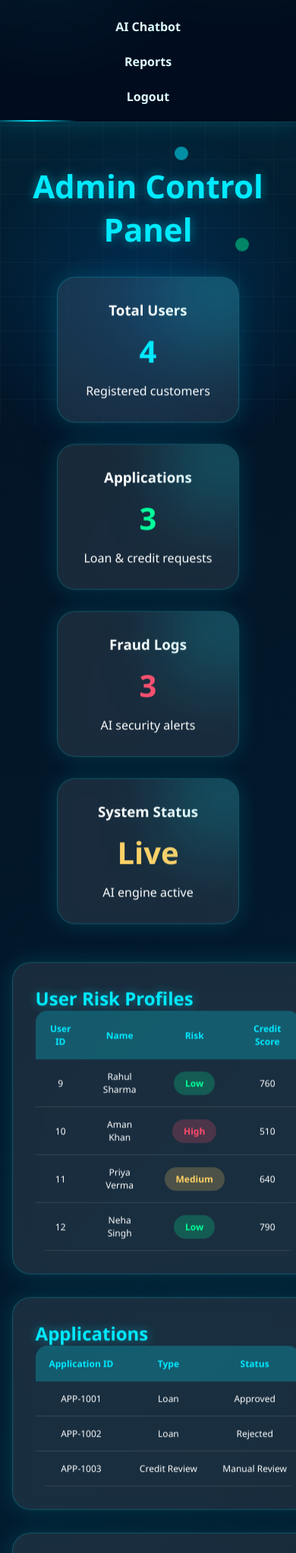
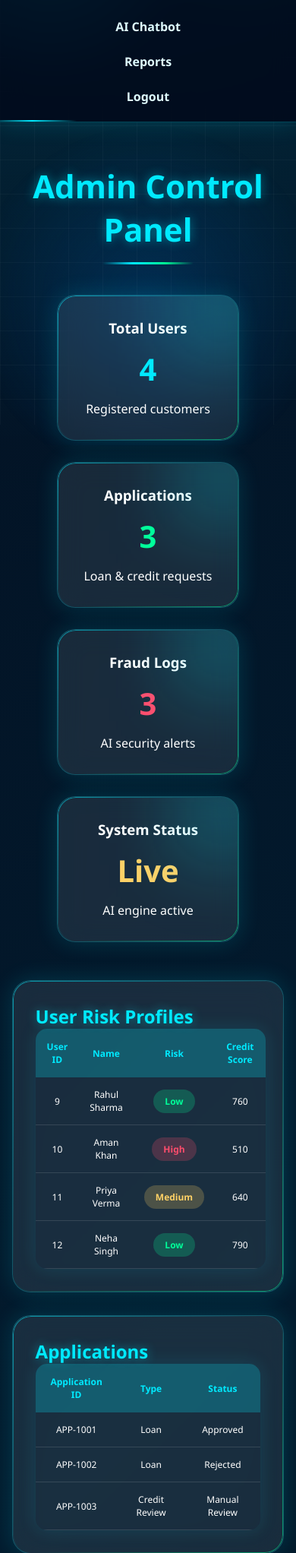
Before and after one commit to ARUN-8006/AI_Financial_Risk_Platform, a Flask app: page /admin in a window 390 px wide. Shown: the part 285-2329 px from the top of the page at 76% size. Run offline with Flask 3, Linux system fonts and the light colour scheme; a user stored in the database is signed in; data comes from the database, SQL or seed files in the repository; parts of the project's set-up code (start-up, migrations or seed data) failed here and were passed over.

Commit message:
Add ultra premium UI and mobile stability fix

```diff
--- a/static/css/style.css
+++ b/static/css/style.css
@@ -588,3 +588,177 @@ button {
         box-shadow: 0 0 15px rgba(0,234,255,0.45);
     }
 }
+/* ============================= */
+/* MOBILE STABILITY FIX */
+/* ============================= */
+
+html, body {
+    max-width: 100%;
+    overflow-x: hidden;
+}
+
+@media(max-width: 768px) {
+    .card,
+    .dash-card,
+    .form-box,
+    .analytics-box,
+    .admin-box,
+    .chat-container,
+    .login-card {
+        animation: fadeUp 0.5s ease both !important;
+        transform: none !important;
+        translate: none !important;
+    }
+
+    .hero::before,
+    .hero::after,
+    .cards::before,
+    .dashboard::before {
+        display: none !important;
+    }
+
+    .btn:hover,
+    button:hover,
+    .card:hover,
+    .dash-card:hover,
+    .analytics-box:hover,
+    .admin-box:hover {
+        transform: none !important;
+    }
+
+    .secondary {
+        margin-left: 0;
+        margin-top: 12px;
+    }
+}
+/* ============================= */
+/* ULTRA PREMIUM CYBER UI */
+/* ============================= */
+
+.hero h1::after {
+    content: "AI Risk Intelligence";
+    display: block;
+    font-size: 22px;
+    margin-top: 18px;
+    letter-spacing: 4px;
+    color: #00ff99;
+    -webkit-text-fill-color: #00ff99;
+    animation: typingGlow 2s infinite alternate;
+}
+
+@keyframes typingGlow {
+    from {
+        opacity: 0.55;
+        text-shadow: 0 0 8px #00eaff;
+    }
+    to {
+        opacity: 1;
+        text-shadow: 0 0 25px #00ff99;
+    }
+}
+
+.card::after,
+.dash-card::after,
+.analytics-box::after,
+.admin-box::after {
+    content: "";
+    position: absolute;
+    inset: 0;
+    border-radius: inherit;
+    border: 1px solid transparent;
+    background: linear-gradient(135deg, rgba(0,234,255,0.6), transparent, rgba(0,255,153,0.55)) border-box;
+    mask:
+        linear-gradient(#fff 0 0) padding-box,
+        linear-gradient(#fff 0 0);
+    mask-composite: exclude;
+    pointer-events: none;
+}
+
+.card,
+.dash-card,
+.analytics-box,
+.admin-box {
+    position: relative;
+    overflow: hidden;
+}
+
+.card:hover::before,
+.dash-card:hover::before,
+.analytics-box:hover::before,
+.admin-box:hover::before {
+    content: "";
+    position: absolute;
+    width: 180px;
+    height: 180px;
+    background: rgba(0,255,153,0.22);
+    filter: blur(55px);
+    left: -60px;
+    bottom: -60px;
+}
+
+.page-title::after {
+    content: "";
+    display: block;
+    width: 180px;
+    height: 3px;
+    margin: 15px auto 0;
+    background: linear-gradient(90deg, transparent, #00eaff, #00ff99, transparent);
+    animation: titleLine 2s infinite alternate;
+}
+
+@keyframes titleLine {
+    from {
+        width: 90px;
+        opacity: 0.5;
+    }
+    to {
+        width: 260px;
+        opacity: 1;
+    }
+}
+
+.result {
+    animation: resultPulse 2s infinite alternate;
+}
+
+@keyframes resultPulse {
+    from {
+        box-shadow: 0 0 12px rgba(0,234,255,0.25);
+    }
+    to {
+        box-shadow: 0 0 28px rgba(0,255,153,0.45);
+    }
+}
+
+input:focus {
+    border-color: #00ff99;
+    box-shadow: 0 0 18px rgba(0,255,153,0.35);
+}
+
+table {
+    box-shadow: 0 0 25px rgba(0,234,255,0.12);
+}
+
+tr {
+    transition: 0.25s;
+}
+
+tr:hover {
+    transform: scale(1.01);
+}
+
+@media(max-width: 768px) {
+    tr:hover {
+        transform: none !important;
+    }
+
+    .hero h1::after {
+        font-size: 14px;
+        letter-spacing: 2px;
+    }
+
+    .page-title::after {
+        animation: none;
+        width: 120px;
+    }
+}
```
